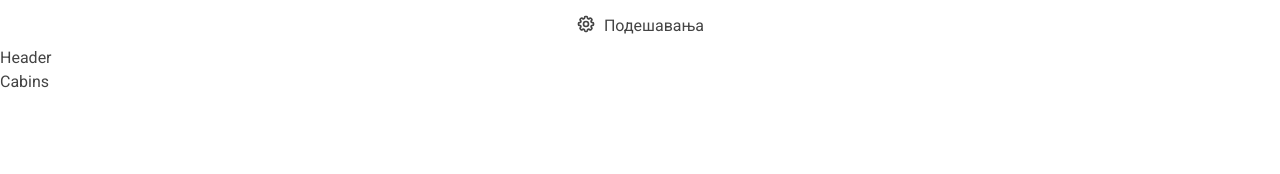
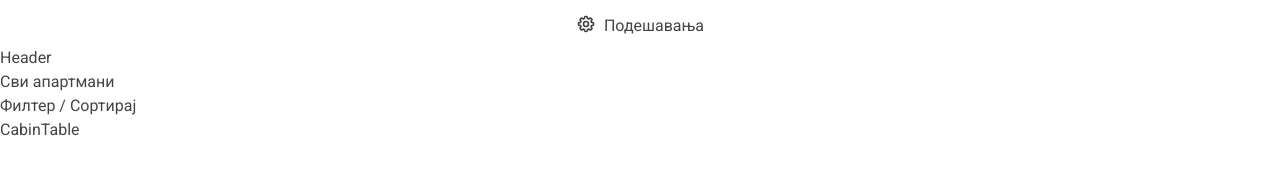
Before and after one commit to gorankitic/htms, a React (Vite) app in the folder frontend/: page /cabins in a window 1280 px wide. Shown: the part 478-652 px from the top of the page. Built offline with nearby package versions, Linux system fonts and the light colour scheme.

Commit message:
Initial react-query setup

```diff
--- a/frontend/package.json
+++ b/frontend/package.json
@@ -10,6 +10,8 @@
     "preview": "vite preview"
   },
   "dependencies": {
+    "@tanstack/react-query": "^5.51.1",
+    "@tanstack/react-query-devtools": "^5.51.1",
     "react": "^18.3.1",
     "react-dom": "^18.3.1",
     "react-icons": "^5.2.1",
--- a/frontend/src/App.jsx
+++ b/frontend/src/App.jsx
@@ -10,9 +10,22 @@ import Users from "./pages/Users";
 import Settings from "./pages/Settings";
 import Account from "./pages/Account";
 import Login from "./pages/Login";
+// react-query
+import { QueryClient, QueryClientProvider } from "@tanstack/react-query";
+import { ReactQueryDevtools } from "@tanstack/react-query-devtools";
+
+const queryClient = new QueryClient({
+    defaultOptions: {
+        queries: {
+            staleTime: 60 * 1000,
+        }
+    }
+});
 
 const App = () => {
     return (
+        <QueryClientProvider client={queryClient}>
+            <ReactQueryDevtools initialIsOpen={false} />
             <BrowserRouter>
                 <Routes>
                     <Route element={<AppLayout />}>
@@ -27,6 +40,7 @@ const App = () => {
                     <Route path="login" element={<Login />} />
                 </Routes>
             </BrowserRouter>
+        </QueryClientProvider>
     )
 }
 
--- a/frontend/src/pages/Cabins.jsx
+++ b/frontend/src/pages/Cabins.jsx
@@ -1,8 +1,18 @@
-import React from 'react'
+
+// components
+import CabinTable from "../ui/CabinTable";
 
 const Cabins = () => {
+
+
     return (
-        <div>Cabins</div>
+        <>
+            <header className="flex justify-between">
+                <h1>Сви апартмани</h1>
+                <p>Филтер / Сортирај</p>
+            </header>
+            <CabinTable />
+        </>
     )
 }
 
--- /dev/null
+++ b/frontend/src/services/apiCabins.js
@@ -0,0 +1,5 @@
+
+export const getCabins = async () => {
+    const response = await fetch(`http://localhost:5000`)
+
+}
--- /dev/null
+++ b/frontend/src/ui/CabinTable.jsx
@@ -0,0 +1,18 @@
+
+// react-query
+import { useQuery } from "@tanstack/react-query";
+// services
+import { getCabins } from "../services/apiCabins";
+
+const CabinTable = () => {
+    useQuery({
+        queryKey: ["cabin"],
+        queryFn: getCabins
+    });
+
+    return (
+        <div>CabinTable</div>
+    )
+}
+
+export default CabinTable;
```
Also changed, not shown: 1 other file (tests, documents, lock files or other folders). Lines whose indentation alone changed are shown as unchanged.
